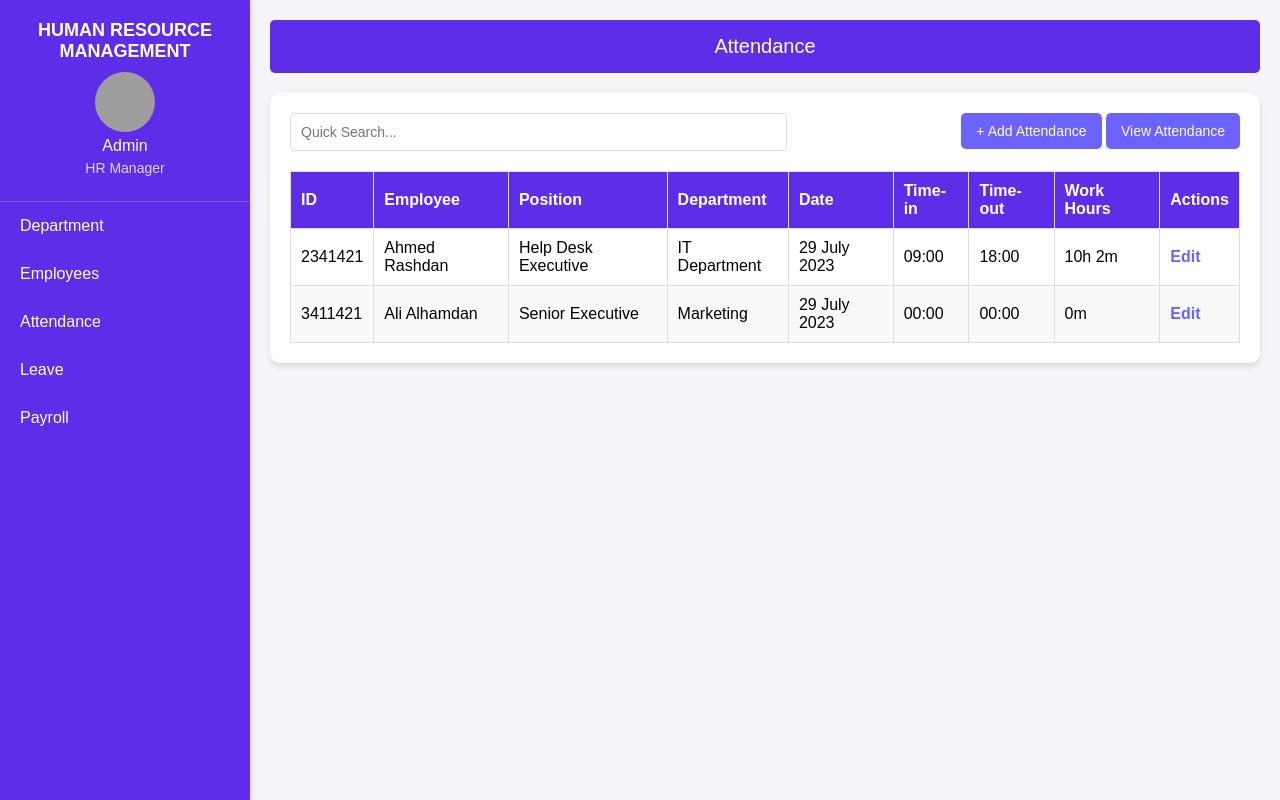
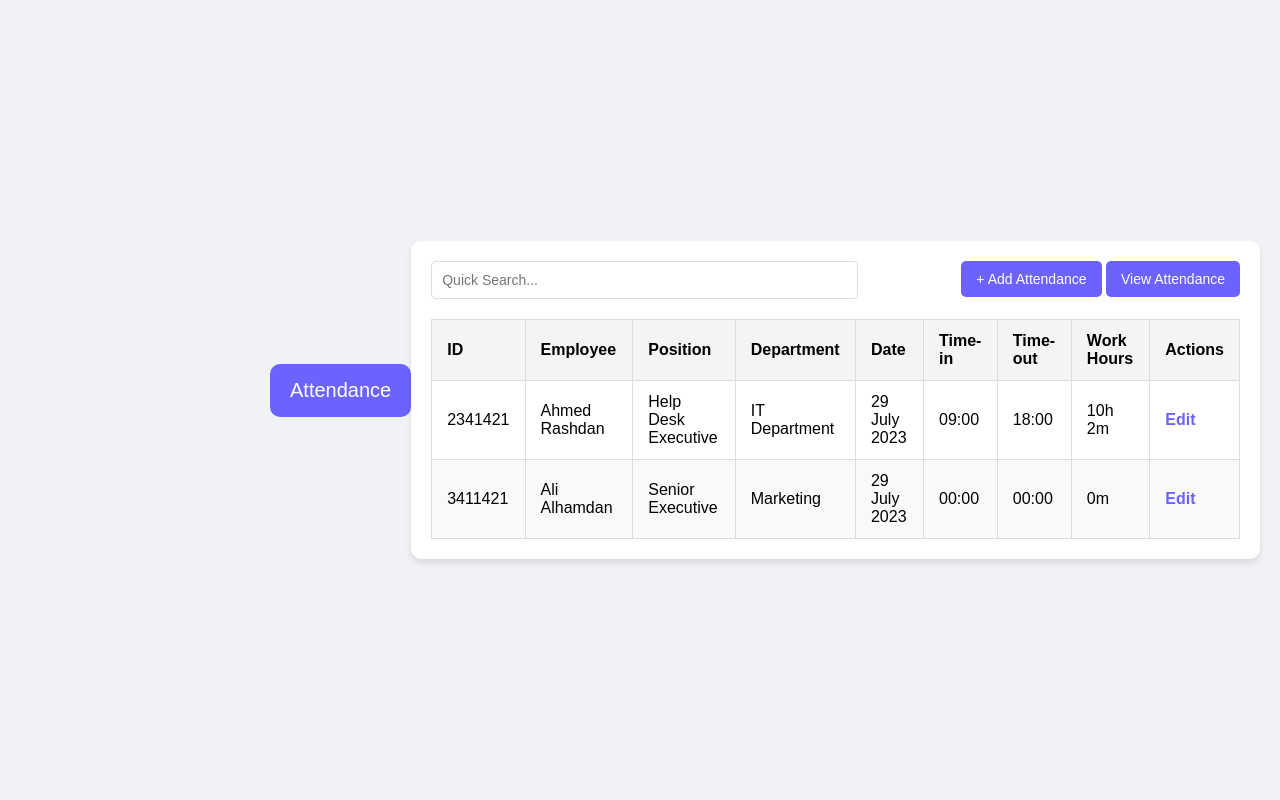
Before and after one commit to xoxolrjj/IT_111, a PHP site: page /view/attendance.php in a window 1280 px wide. Run offline with PHP 8.4, Linux system fonts and the light colour scheme; grey boxes are pictures that could not be loaded.

Commit message:
ui adjustments

```diff
--- a/styles.css
+++ b/css/styles.css
@@ -87,7 +87,21 @@ body {
     flex-grow: 1;
     margin-left: 250px; /* Matches the sidebar width */
     padding: 20px;
+    display: flex; /* Enables flexbox */
+    justify-content: center; /* Horizontally centers content */
+    align-items: center; /* Vertically centers content */
+    min-height: 100vh; /* Ensures it takes full viewport height */
+    box-sizing: border-box; /* Includes padding in width/height calculations */
 }
+
+.content-area {
+    display: flex;
+    flex-direction: column; /* Arranges items vertically */
+    gap: 20px; /* Adds space between sections */
+    width: 100%;
+    max-width: 800px; /* Limits the content width */
+}
+
 
 .header {
     text-align: center;
@@ -98,11 +112,7 @@ body {
     margin-bottom: 20px;
 }
 
-.content-area {
-    display: flex;
-    flex-wrap: wrap; /* Ensures responsiveness */
-    gap: 20px;
-}
+
 
 .add-department, .department-list {
     flex: 1;
--- /dev/null
+++ b/css/styles_attendance.css
@@ -0,0 +1,99 @@
+body {
+    margin: 0;
+    display: flex;
+    justify-content: center; /* Centers content horizontally */
+    align-items: center; /* Centers content vertically */
+    height: 100vh; /* Ensures the body takes the full height of the viewport */
+    font-family: Arial, sans-serif;
+    background-color: #f0f2f5;
+}
+
+
+.header {
+    background-color: #6C63FF;
+    color: white;
+    padding: 15px 20px;
+    border-radius: 10px;
+    font-size: 20px;
+    margin-bottom: 20px;
+    text-align: center;
+}
+
+.table-container {
+    background-color: white;
+    padding: 20px;
+    border-radius: 10px;
+    box-shadow: 0px 4px 6px rgba(0, 0, 0, 0.1);
+}
+
+.table-container .top-controls {
+    display: flex;
+    justify-content: space-between;
+    margin-bottom: 20px;
+}
+
+.table-container .top-controls input {
+    padding: 10px;
+    width: 50%;
+    border: 1px solid #ddd;
+    border-radius: 5px;
+    font-size: 14px;
+}
+
+.table-container .top-controls button {
+    background-color: #6C63FF;
+    color: white;
+    padding: 10px 15px;
+    border: none;
+    border-radius: 5px;
+    cursor: pointer;
+    font-size: 14px;
+}
+
+.table-container .top-controls button:hover {
+    background-color: #5a55d6;
+}
+
+table {
+    width: 100%;
+    border-collapse: collapse;
+}
+
+table th, table td {
+    padding: 12px 15px;
+    border: 1px solid #ddd;
+    text-align: left;
+}
+
+table th {
+    background-color: #f4f4f4;
+    font-weight: bold;
+}
+
+table tr:nth-child(even) {
+    background-color: #f9f9f9;
+}
+
+table tr:hover {
+    background-color: #f1f1f1;
+}
+
+.edit-link {
+    text-decoration: none;
+    color: #6C63FF;
+    font-weight: bold;
+}
+
+.edit-link:hover {
+    text-decoration: underline;
+}
+.main-content {
+    flex-grow: 1;
+    margin-left: 250px; /* Matches the sidebar width */
+    padding: 20px;
+    display: flex; /* Enables flexbox */
+    justify-content: center; /* Horizontally centers content */
+    align-items: center; /* Vertically centers content */
+    min-height: 100vh; /* Ensures it takes full viewport height */
+    box-sizing: border-box; /* Includes padding in width/height calculations */
+}
--- a/styles_attendance.css
+++ /dev/null
@@ -1,92 +0,0 @@
- /* Add your custom styles or include in styles.css */
-        body {
-            margin: 0;
-            display: flex;
-            font-family: Arial, sans-serif;
-            background-color: #f0f2f5;
-        }
-
-        .content {
-            margin-left: 250px;
-            padding: 20px;
-            width: 100%;
-        }
-
-        .header {
-            background-color: #6C63FF;
-            color: white;
-            padding: 15px 20px;
-            border-radius: 10px;
-            font-size: 20px;
-            margin-bottom: 20px;
-            text-align: center;
-        }
-
-        .table-container {
-            background-color: white;
-            padding: 20px;
-            border-radius: 10px;
-            box-shadow: 0px 4px 6px rgba(0, 0, 0, 0.1);
-        }
-
-        .table-container .top-controls {
-            display: flex;
-            justify-content: space-between;
-            margin-bottom: 20px;
-        }
-
-        .table-container .top-controls input {
-            padding: 10px;
-            width: 50%;
-            border: 1px solid #ddd;
-            border-radius: 5px;
-            font-size: 14px;
-        }
-
-        .table-container .top-controls button {
-            background-color: #6C63FF;
-            color: white;
-            padding: 10px 15px;
-            border: none;
-            border-radius: 5px;
-            cursor: pointer;
-            font-size: 14px;
-        }
-
-        .table-container .top-controls button:hover {
-            background-color: #5a55d6;
-        }
-
-        table {
-            width: 100%;
-            border-collapse: collapse;
-        }
-
-        table th, table td {
-            padding: 12px 15px;
-            border: 1px solid #ddd;
-            text-align: left;
-        }
-
-        table th {
-            background-color: #f4f4f4;
-            font-weight: bold;
-        }
-
-        table tr:nth-child(even) {
-            background-color: #f9f9f9;
-        }
-
-        table tr:hover {
-            background-color: #f1f1f1;
-        }
-
-        .edit-link {
-            text-decoration: none;
-            color: #6C63FF;
-            font-weight: bold;
-        }
-
-        .edit-link:hover {
-            text-decoration: underline;
-        }
--- a/add_employees.php
+++ b/view/add_employees.php
@@ -4,13 +4,11 @@
     <meta charset="UTF-8">
     <meta name="viewport" content="width=device-width, initial-scale=1.0">
     <title>Employees</title>
-    <link rel="stylesheet" href="styles_add_employees.css">
+    <link rel="stylesheet" href="../css/styles_add_employees.css">
 
 </head>
 <body>
 
-    <!-- Include the menu -->
-    <?php include 'menu.html'; ?>
 
     <!-- Main Content -->
     <div class="content">
--- a/attendance.php
+++ b/view/attendance.php
@@ -4,15 +4,14 @@
     <meta charset="UTF-8">
     <meta name="viewport" content="width=device-width, initial-scale=1.0">
     <title>Attendance</title>
-    <link rel="stylesheet" href="styles_attendance.css">
+    <link rel="stylesheet" href="../css/styles_attendance.css">
 
 </head>
 <body>
     <!-- Include the menu -->
-    <?php include 'menu.html'; ?>
 
     <!-- Main content -->
-    <div class="content">
+    <div class="main-content">
         <div class="header">
             Attendance
         </div>
--- a/department.php
+++ b/view/department.php
@@ -4,13 +4,12 @@
     <meta charset="UTF-8">
     <meta name="viewport" content="width=device-width, initial-scale=1.0">
     <title>Department Management</title>
-    <link rel="stylesheet" href="styles.css">
+    <link rel="stylesheet" href="../css/styles.css">
 </head>
 <body>
     <!-- Include the Sidebar -->
     <div class="wrapper">
-        <?php include('menu.html'); ?> <!-- Sidebar from menu.html -->
-        <!-- Main Content -->
+         <!-- Main Content -->
         <div class="main-content">
             <div class="header">
                 <h1>Departmentssss</h1>
--- a/employees.php
+++ b/view/employees.php
@@ -3,13 +3,12 @@
 <head>
   <meta charset="UTF-8">
   <meta name="viewport" content="width=device-width, initial-scale=1.0">
-  <link rel="stylesheet" href="styles_employees.css">
+  <link rel="stylesheet" href="../css/styles_employees.css">
   <title>Employee Management</title>
 </head>
 <body>
   <div class="container">
     <!-- Include the Sidebar -->
-    <?php include 'menu.html'; ?>
 
     <!-- Main Content -->
     <div class="main-content">
--- a/leave.php
+++ b/view/leave.php
@@ -4,12 +4,11 @@
     <meta charset="UTF-8">
     <meta name="viewport" content="width=device-width, initial-scale=1.0">
     <title>Leave Management</title>
-    <link rel="stylesheet" href="styles_leave.css">
+    <link rel="stylesheet" href="../css/styles_leave.css">
 </head>
 <body>
     <div class="container">
-        <?php include 'menu.html'; ?>
-        <div class="content">
+         <div class="main-content">
             <header>
                 <h1>Leave</h1>
             </header>
--- a/menu.html
+++ b/view/navbar.php
@@ -4,7 +4,7 @@
     <meta charset="UTF-8">
     <meta name="viewport" content="width=device-width, initial-scale=1.0">
     <title>Sidebar Menu</title>
-    <link rel="stylesheet" href="styles.css">
+    <link rel="stylesheet" href="css/styles.css">
 </head>
 <body>
     <div class="sidebar">
@@ -17,11 +17,11 @@
             </div>
         </div>
         <ul class="menu">
-            <li><a href="department.php">Department</a></li>
-            <li><a href="employees.php">Employees</a></li>
-            <li><a href="attendance.php">Attendance</a></li>
-            <li><a href="leave.php">Leave</a></li>
-            <li><a href="payroll.php">Payroll</a></li>
+            <li><a href="index.php?command=0">Department</a></li>
+            <li><a href="index.php?command=1">Employees</a></li>
+            <li><a href="index.php?command=2">Attendance</a></li>
+            <li><a href="index.php?command=3">Leave</a></li>
+            <li><a href="index.php?command=4">Payroll</a></li>
         </ul>
     </div>
 
```
Also changed, not shown: controller/controller.php (added, +33 -0 lines), css/styles_leave.css (renamed from styles_payroll.css, +37 -48 lines), css/styles_payroll.css (renamed from styles_leave.css, +51 -30 lines), index.php (added, +15 -0 lines), view/payroll.php (renamed from payroll.php, +3 -4 lines), css/styles_add_employees.css (renamed from styles_add_employees.css), css/styles_employees.css (renamed from styles_employees.css).
